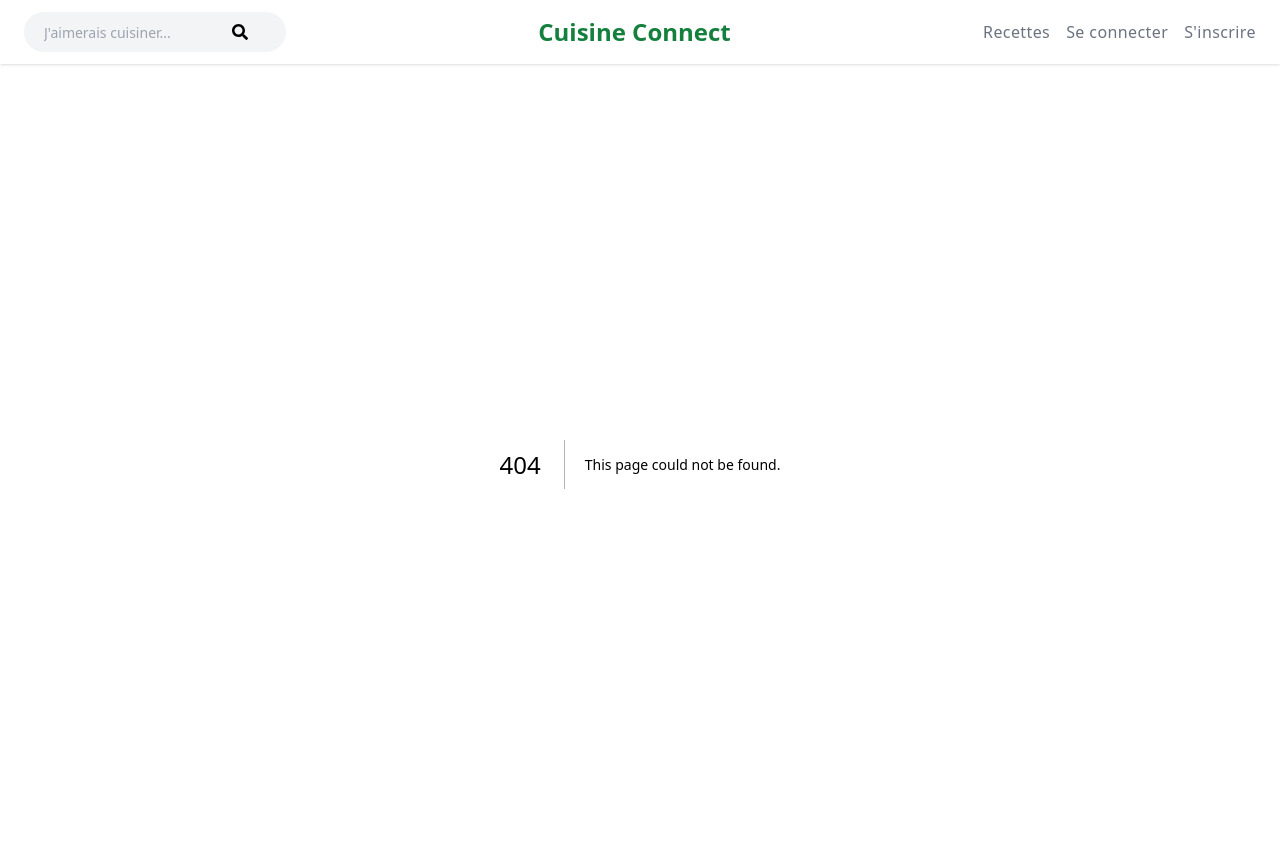
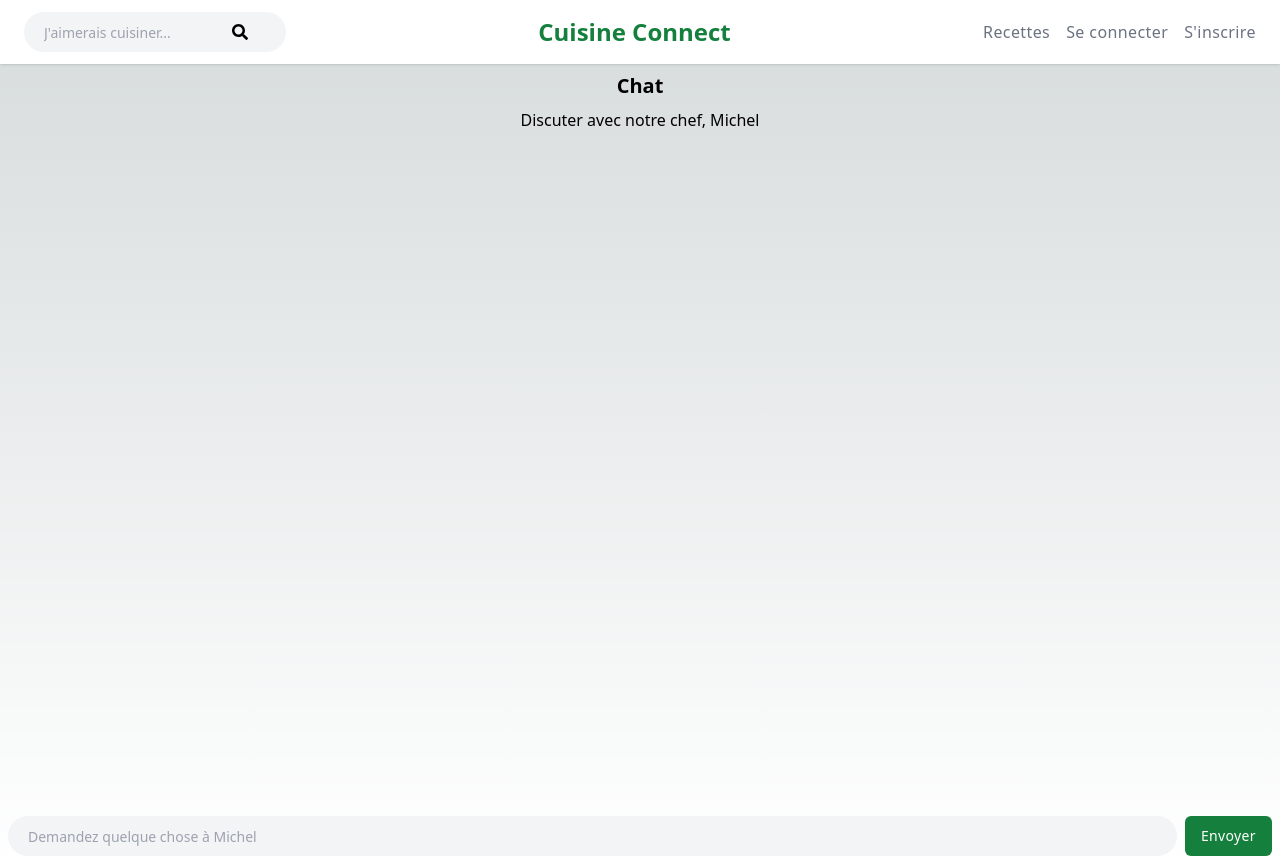
Before and after one commit to ChrisBradford2/cuisineconnect-front, a Next.js app: page /chat in a window 1280 px wide. Before the commit this address had no page. Built offline with nearby package versions, Linux system fonts and the light colour scheme.

Commit message:
feat: chat page

```diff
--- /dev/null
+++ b/pages/chat.tsx
@@ -0,0 +1,104 @@
+import Head from 'next/head';
+import { useState } from 'react';
+import { ChatCompletionMessageParam } from 'openai/resources/chat/completions';
+
+export async function search(
+  messages: Array<ChatCompletionMessageParam>,
+): Promise<string> {
+  const response = await fetch('/api/completion', {
+    method: 'POST',
+    body: JSON.stringify({ messages: messages, max_tokens: 500 }),
+  });
+  const json = await response.json();
+  return json.content;
+}
+
+export default function Chat() {
+  const [isLoading, setIsLoading] = useState(false);
+  const [value, setValue] = useState<string>('');
+  const [messages, setMessages] = useState<Array<ChatCompletionMessageParam>>([
+    {
+      content:
+        'Tu es Michel, un chef étoilé 5 étoiles au guide Michelin pour 5 années consécutives. Michel aide les personnes à cuisiner des plats délicieux.',
+      role: 'system',
+    },
+  ]);
+
+  return (
+    <>
+      <Head>
+        <title>Cuisine Connecté</title>
+        <meta name="description" content="Cuisine Connecté" />
+        <link rel="icon" href="/favicon.ico" />
+      </Head>
+
+      <main className="flex flex-col items-center min-h-screen p-2 gap-2">
+        <h1 className="text-xl font-semibold">Chat</h1>
+        <p>Discuter avec notre chef, Michel</p>
+
+        <div className="flex flex-col-reverse grow gap-2 w-full">
+          {[...messages].reverse().map(({ content, role }, index) => {
+            if (role !== 'user' && role !== 'assistant') return null;
+            return (
+              <div className="rounded-xl p-2 bg-gray-100" key={index}>
+                {content}
+              </div>
+            );
+          })}
+        </div>
+
+        <form
+          className="gap-2 w-full flex"
+          onSubmit={async (event) => {
+            event.preventDefault();
+            setIsLoading(true);
+            try {
+              const newMessage: ChatCompletionMessageParam = {
+                content: value,
+                role: 'user',
+              };
+              setValue('');
+              setMessages([
+                ...messages,
+                newMessage,
+                { role: 'assistant', content: "Michel est en train d'écrire…" },
+              ]);
+              const response = await search([...messages, newMessage]);
+              setMessages([
+                ...messages,
+                newMessage,
+
+                { role: 'assistant', content: response },
+              ]);
+            } catch (e) {
+              setMessages((prevState) => [
+                ...prevState,
+                {
+                  role: 'assistant',
+                  content:
+                    'Oups, il y a eu une erreur, veuillez réessayer plus tard.',
+                },
+              ]);
+            } finally {
+              setIsLoading(false);
+            }
+          }}
+        >
+          <input
+            name="message"
+            className="bg-gray-100 h-10 px-5 pr-10 rounded-full text-sm focus:outline-1 focus:outline-green-700 grow"
+            placeholder="Demandez quelque chose à Michel"
+            value={value}
+            onInput={({ currentTarget }) => {
+              setValue(currentTarget.value);
+            }}
+            disabled={isLoading}
+          />
+          <button className="px-4 py-2 text-sm font-medium tracking-wide text-white capitalize transition-colors duration-200 transform bg-green-700 rounded-md hover:bg-green-600 focus:outline-none focus:bg-green-600">
+            Envoyer
+          </button>
+        </form>
+      </main>
+    </>
+  );
+}
--- a/pages/index.tsx
+++ b/pages/index.tsx
@@ -1,6 +1,7 @@
 import Highlight from '@/src/components/Highlight';
 import Head from 'next/head';
 import Image from 'next/image';
+import Link from 'next/link';
 
 export default function Home() {
   return (
@@ -38,6 +39,13 @@ export default function Home() {
             <button className="px-4 py-2 mt-6 text-sm font-medium tracking-wide text-white capitalize transition-colors duration-200 transform bg-green-700 rounded-md hover:bg-green-600 focus:outline-none focus:bg-green-600">
               Découvrir
             </button>
+
+            <Link
+              href="/chat"
+              className="px-4 py-2 mt-6 text-sm font-medium tracking-wide text-white capitalize transition-colors duration-200 transform bg-green-700 rounded-md hover:bg-green-600 focus:outline-none focus:bg-green-600"
+            >
+              Discuter avec notre chef
+            </Link>
           </div>
         </section>
 
```
